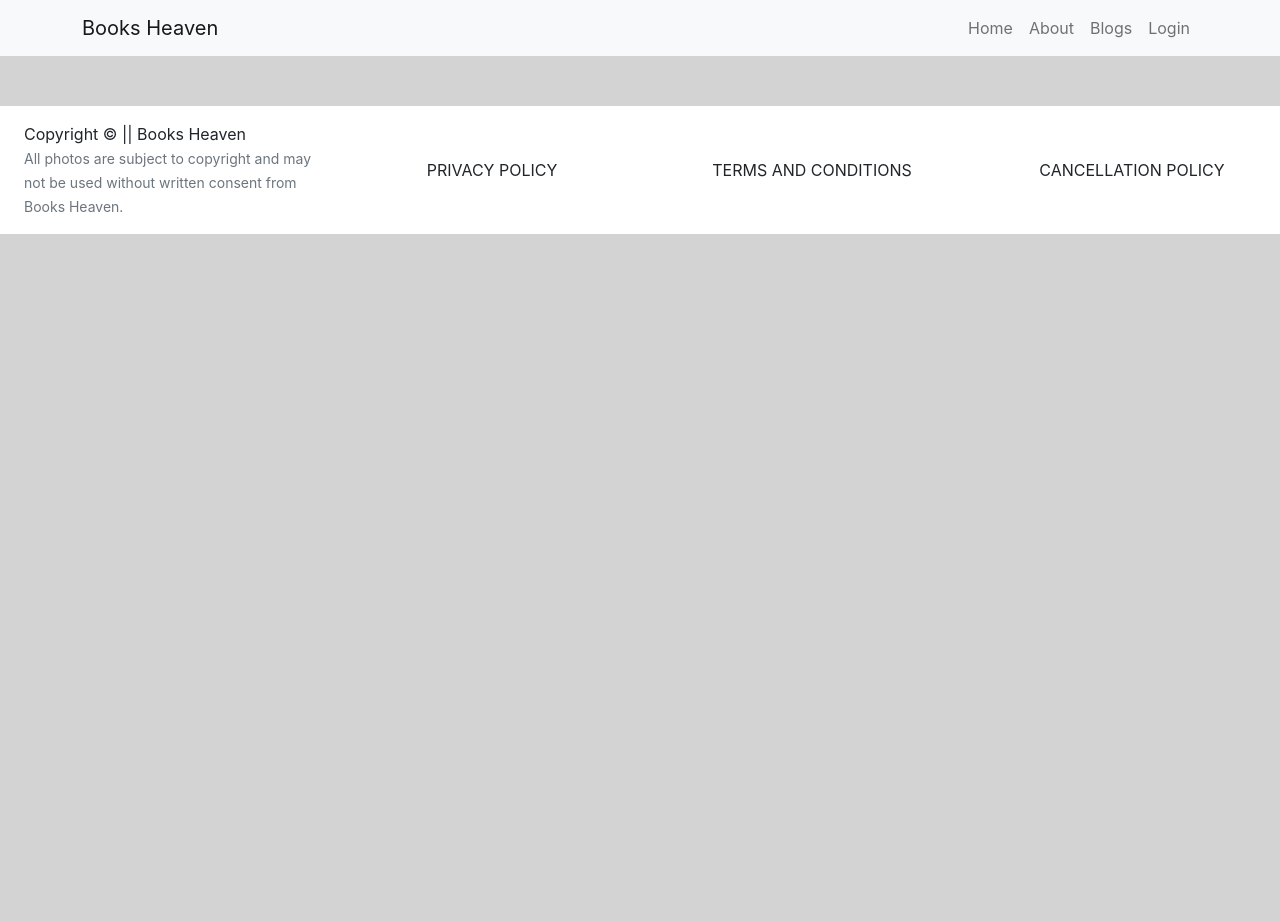
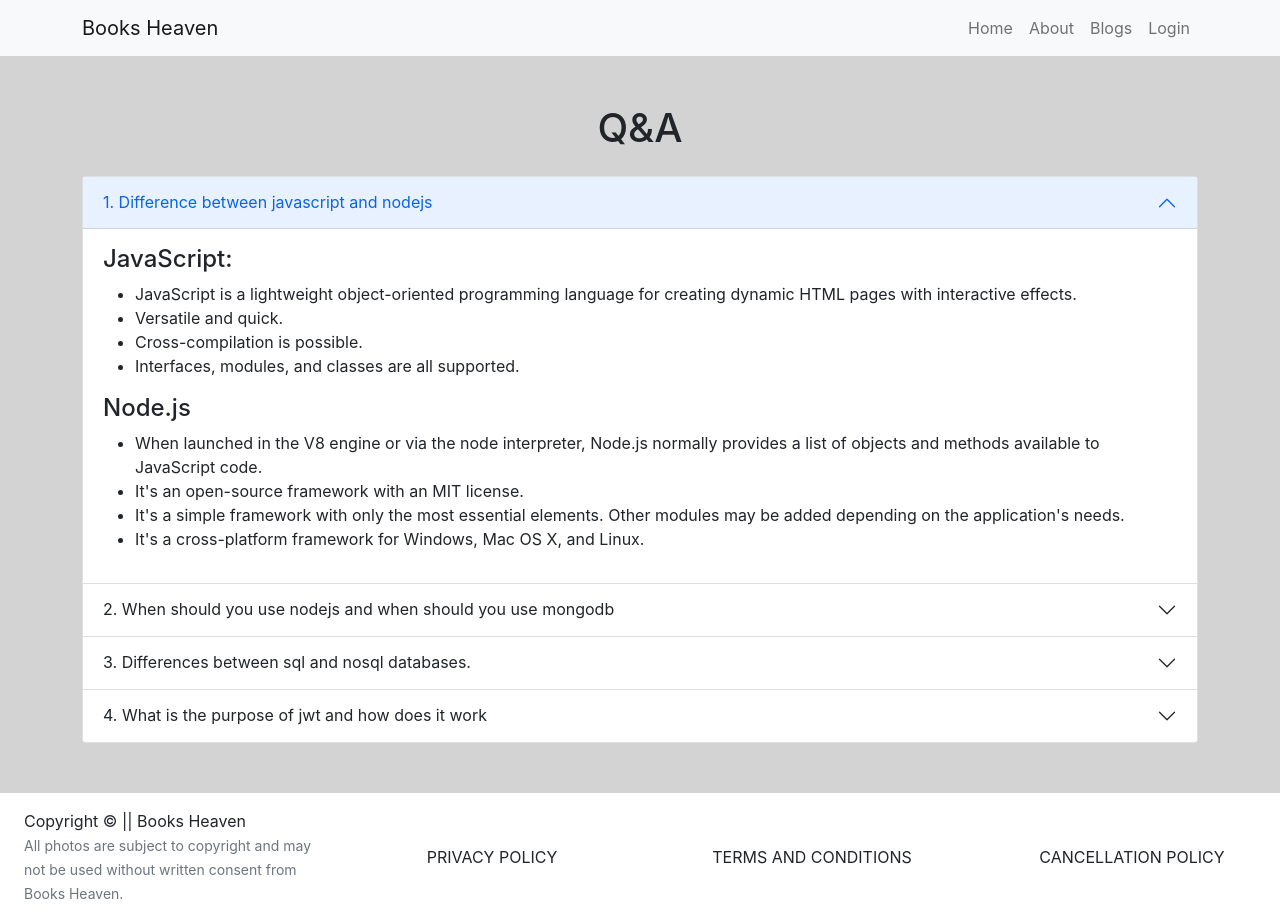
Before and after one commit to nafish08/books-heaven-client-side, a React (Create React App) app: page /blogs in a window 1280 px wide. Before the commit the page ends 800 px from the top, so only its background shows below. Built offline with nearby package versions, Linux system fonts and the light colour scheme; no server answers.

Commit message:
Blogs route added

```diff
--- a/src/App.js
+++ b/src/App.js
@@ -1,5 +1,6 @@
 import { Route, Routes } from 'react-router-dom';
 import './App.css';
+import Blogs from './components/Blogs/Blogs';
 import Item from './components/Item/Item';
 import ItemDetails from './components/Login/ItemDetails/ItemDetails';
 import Login from './components/Login/Login/Login';
@@ -17,6 +18,7 @@ function App() {
       <Routes>
         <Route path='/' element={<Home></Home>}></Route>
         <Route path='/home' element={<Home></Home>}></Route>
+        <Route path='/blogs' element={<Blogs></Blogs>}></Route>
         <Route path='/item/:itemId' element={
           <RequireAuth>
             <ItemDetails></ItemDetails>
--- /dev/null
+++ b/src/components/Blogs/Blogs.js
@@ -0,0 +1,72 @@
+import React from 'react';
+import { Accordion } from 'react-bootstrap';
+
+const Blogs = () => {
+    return (
+        <div className='container mt-5'>
+            <h1 className='text-center mb-4'>Q&A</h1>
+            <Accordion defaultActiveKey="0">
+                <Accordion.Item eventKey="0">
+                    <Accordion.Header>1. Difference between javascript and nodejs</Accordion.Header>
+                    <Accordion.Body>
+                        <h4>JavaScript:</h4>
+                        <ul>
+                            <li>JavaScript is a lightweight object-oriented programming language for creating dynamic HTML pages with interactive effects.</li>
+                            <li>Versatile and quick.</li>
+                            <li>Cross-compilation is possible.</li>
+                            <li>Interfaces, modules, and classes are all supported.</li>
+                        </ul>
+                        <h4>Node.js</h4>
+                        <ul>
+                            <li>When launched in the V8 engine or via the node interpreter, Node.js normally provides a list of objects and methods available to JavaScript code.</li>
+                            <li>It's an open-source framework with an MIT license.</li>
+                            <li>It's a simple framework with only the most essential elements. Other modules may be added depending on the application's needs.</li>
+                            <li>It's a cross-platform framework for Windows, Mac OS X, and Linux.</li>
+                        </ul>
+                    </Accordion.Body>
+                </Accordion.Item>
+                <Accordion.Item eventKey="1">
+                    <Accordion.Header>2. When should you use nodejs and when should you use mongodb</Accordion.Header>
+                    <Accordion.Body>
+                        <p>When building an API application with both relational and non-relational databases, Node.js is a wonderful choice. Because Node.js works on a single thread, it can handle up to 10,000 simultaneous queries. Internal threads handle all blocking I/O activities (such as database access) asynchronously, without disturbing the main thread. Node.js is the ideal choice for building microservices and real-time applications.</p>
+                        <p>MongoDB is a general-purpose database that is used in a variety of sectors to support applications. Because it tackles long-standing difficulties in data management and software development, MongoDB has found a home in a variety of enterprises and roles. MongoDB is commonly used in the following scenarios:</p>
+                        <ul>
+                            <li>Integrating large amounts of diverse data</li>
+                            <li>Describing complex data structures that evolve</li>
+                            <li>Delivering data in high-performance applications</li>
+                            <li>Supporting hybrid and multi-cloud applications</li>
+                        </ul>
+                    </Accordion.Body>
+                </Accordion.Item>
+                <Accordion.Item eventKey="2">
+                    <Accordion.Header>3. Differences between sql and nosql databases.</Accordion.Header>
+                    <Accordion.Body>
+                        <h4>SQL:</h4>
+                        <ul>
+                            <li>It is a Relational Database Management System.</li>
+                            <li>Complex queries are best served by these databases.</li>
+                            <li>Vertically Scalable</li>
+                            <li>The schema of these databases is fixed, static, or predetermined.</li>
+                        </ul>
+                        <h4>NoSQL:</h4>
+                        <ul>
+                            <li>It is a Non-relational Database System.</li>
+                            <li>Complex queries are not well served by these databases.</li>
+                            <li>Horizontally scalable</li>
+                            <li>They have dynamic schema</li>
+                        </ul>
+                    </Accordion.Body>
+                </Accordion.Item>
+                <Accordion.Item eventKey="3">
+                    <Accordion.Header>4. What is the purpose of jwt and how does it work</Accordion.Header>
+                    <Accordion.Body>
+                        <p>JWT is an open standard that allows two parties — a client and a server — to communicate security information. JSON items, containing a set of claims, are encoded in each JWT. JWTs use a cryptographic technique to ensure that the claims cannot be changed after the token has been issued.</p>
+                        <p>JWTs are unique among web tokens in that they include a set of claims. Claims are a way for two parties to exchange information. The nature of these assertions is determined by the use case at hand. A claim could state who issued the token, how long it's valid, or what rights the client has been given.</p>
+                    </Accordion.Body>
+                </Accordion.Item>
+            </Accordion>
+        </div>
+    );
+};
+
+export default Blogs;
--- a/src/components/Shared/Header/Header.js
+++ b/src/components/Shared/Header/Header.js
@@ -18,7 +18,7 @@ const Header = () => {
                     <Nav className="ms-auto">
                         <Nav.Link as={Link} to='/home'>Home</Nav.Link>
                         <Nav.Link href="#about">About</Nav.Link>
-                        <Nav.Link href="#blogs">Blogs</Nav.Link>
+                        <Nav.Link as={Link} to='/blogs'>Blogs</Nav.Link>
                     </Nav>
 
                     <Nav>
```
